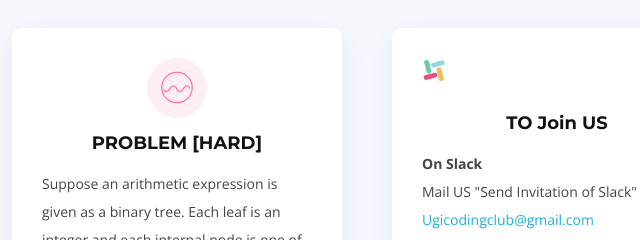
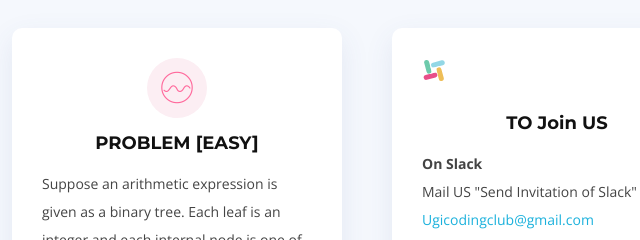
Before and after one commit to ugi-coding-community/ugi-coding-community.github.io, a plain HTML site: page index.html in a window 1280 px wide. Shown: the part 1760-2000 px from the top of the page, 83-723 px from the left. Drawn offline with nearby package versions, Linux system fonts and the light colour scheme; files whose address does not match are found by name.

Commit message:
Update index.html

```diff
--- a/index.html
+++ b/index.html
@@ -146,7 +146,7 @@
           <div class="col-md-6 col-lg-4 wow bounceInUp" data-wow-duration="1.4s">
             <div class="box">
               <div class="icon" style="background: #fceef3;"><i class="ion-ios-analytics-outline" style="color: #ff689b;"></i></div>
-              <h4 class="title"><a href="">PROBLEM [HARD]</a></h4>
+              <h4 class="title"><a href="">PROBLEM [EASY]</a></h4>
                 <p class="description">Suppose an arithmetic expression is given as a binary tree. Each leaf is an integer and each internal node is one of '+', '−', '∗', or '/'.<br>
 
 Given the root to such a tree, write a function to evaluate it.<br>
```
